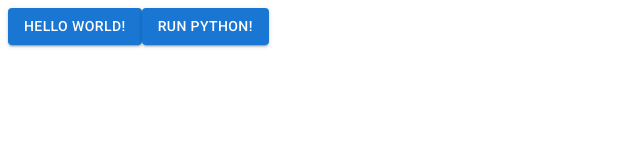
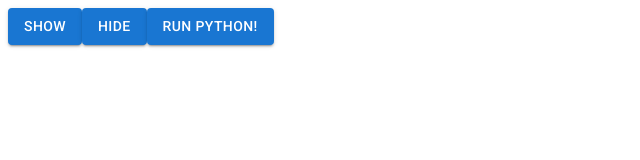
Before and after one commit to jozwik12/screen-o-bot, a React (Create React App) app in the folder app/: page / in a window 1280 px wide. Shown: the top 160 px of the page, without its empty margins (0-640 px from the left). Built offline with nearby package versions, Linux system fonts and the light colour scheme.

Commit message:
make recorder window always active, showing/hiding when necessary

```diff
--- a/app/src/App.js
+++ b/app/src/App.js
@@ -6,10 +6,18 @@ const App = () => {
       <Button
         variant="contained"
         onClick={() => {
-          window.ipcRenderer.send("openRecorder", "true");
+          window.ipcRenderer.send("show");
         }}
       >
-        Hello World!
+        Show
+      </Button>
+      <Button
+        variant="contained"
+        onClick={() => {
+          window.ipcRenderer.send("hide");
+        }}
+      >
+        Hide
       </Button>
       <Button
         variant="contained"
```
Also changed, not shown: app/src/electron-starter.js (+7 -7 lines).
